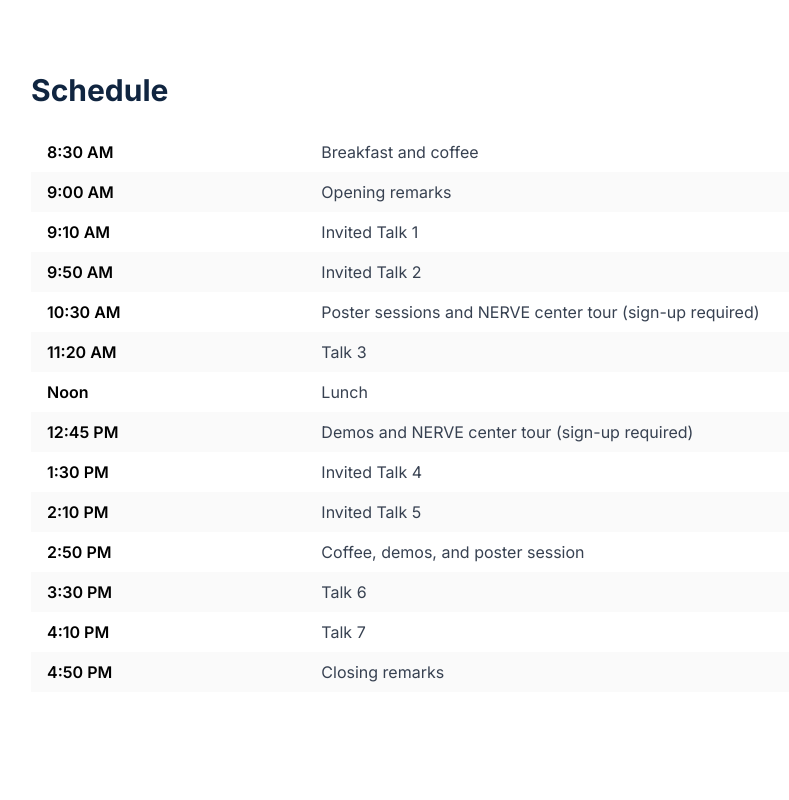
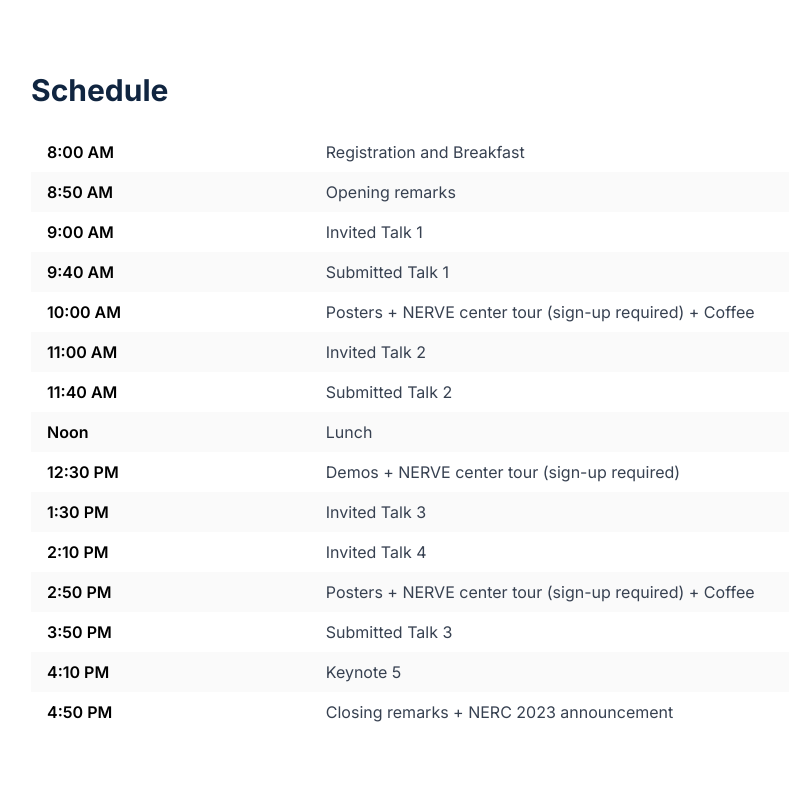
Before and after one commit to mokotturu/nerc-website, a website built with Vite: page index.html in a window 1280 px wide. Shown: the part 1100-1900 px from the top of the page, without its empty margins (9-798 px from the left). Built offline with nearby package versions, Linux system fonts and the light colour scheme.

Commit message:
schedule changes and registration options update

```diff
--- a/index.html
+++ b/index.html
@@ -114,60 +114,64 @@
 							<table class="mt-4 w-full">
 								<tbody>
 									<tr>
-										<td>8:30 AM</td>
-										<td>Breakfast and coffee</td>
+										<td>8:00 AM</td>
+										<td>Registration and Breakfast</td>
+									</tr>
+									<tr>
+										<td>8:50 AM</td>
+										<td>Opening remarks</td>
 									</tr>
 									<tr>
 										<td>9:00 AM</td>
-										<td>Opening remarks</td>
-									</tr>
-									<tr>
-										<td>9:10 AM</td>
 										<td>Invited Talk 1</td>
 									</tr>
 									<tr>
-										<td>9:50 AM</td>
+										<td>9:40 AM</td>
+										<td>Submitted Talk 1</td>
+									</tr>
+									<tr>
+										<td>10:00 AM</td>
+										<td>Posters + NERVE center tour (sign-up required) + Coffee</td>
+									</tr>
+									<tr>
+										<td>11:00 AM</td>
 										<td>Invited Talk 2</td>
 									</tr>
 									<tr>
-										<td>10:30 AM</td>
-										<td>Poster sessions and NERVE center tour (sign-up required)</td>
-									</tr>
-									<tr>
-										<td>11:20 AM</td>
-										<td>Talk 3</td>
+										<td>11:40 AM</td>
+										<td>Submitted Talk 2</td>
 									</tr>
 									<tr>
 										<td>Noon</td>
 										<td>Lunch</td>
 									</tr>
 									<tr>
-										<td>12:45 PM</td>
-										<td>Demos and NERVE center tour (sign-up required)</td>
+										<td>12:30 PM</td>
+										<td>Demos + NERVE center tour (sign-up required)</td>
 									</tr>
 									<tr>
 										<td>1:30 PM</td>
+										<td>Invited Talk 3</td>
+									</tr>
+									<tr>
+										<td>2:10 PM</td>
 										<td>Invited Talk 4</td>
 									</tr>
 									<tr>
-										<td>2:10 PM</td>
-										<td>Invited Talk 5</td>
+										<td>2:50 PM</td>
+										<td>Posters + NERVE center tour (sign-up required) + Coffee</td>
 									</tr>
 									<tr>
-										<td>2:50 PM</td>
-										<td>Coffee, demos, and poster session</td>
-									</tr>
-									<tr>
-										<td>3:30 PM</td>
-										<td>Talk 6</td>
+										<td>3:50 PM</td>
+										<td>Submitted Talk 3</td>
 									</tr>
 									<tr>
 										<td>4:10 PM</td>
-										<td>Talk 7</td>
+										<td>Keynote 5</td>
 									</tr>
 									<tr>
 										<td>4:50 PM</td>
-										<td>Closing remarks</td>
+										<td>Closing remarks + NERC 2023 announcement</td>
 									</tr>
 								</tbody>
 							</table>
@@ -474,6 +478,10 @@
 									<hr class="my-6" />
 									<p class="plan-list-heading">Who's this for</p>
 									<ul class="eligible-members list-disc list-inside">
+										<li>K-12</li>
+										<li>Undergraduate students</li>
+										<li>High school teachers</li>
+										<li>Family members above 12</li>
 										<li>MS and PhD students</li>
 										<li>Post-docs</li>
 										<li>Faculty members</li>
```
